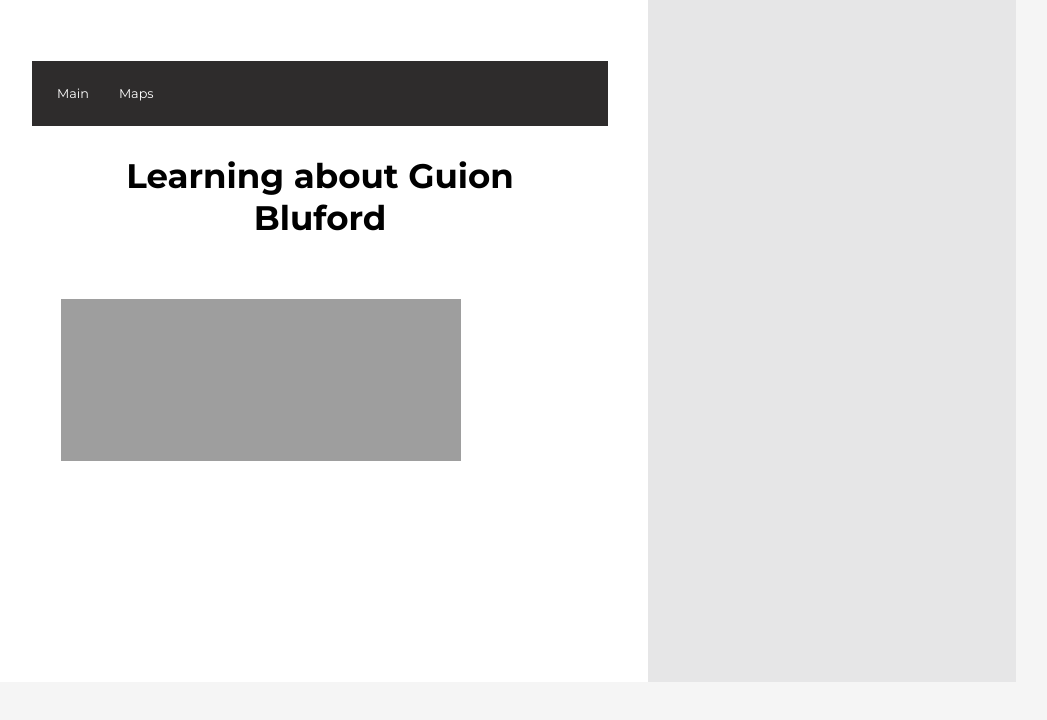
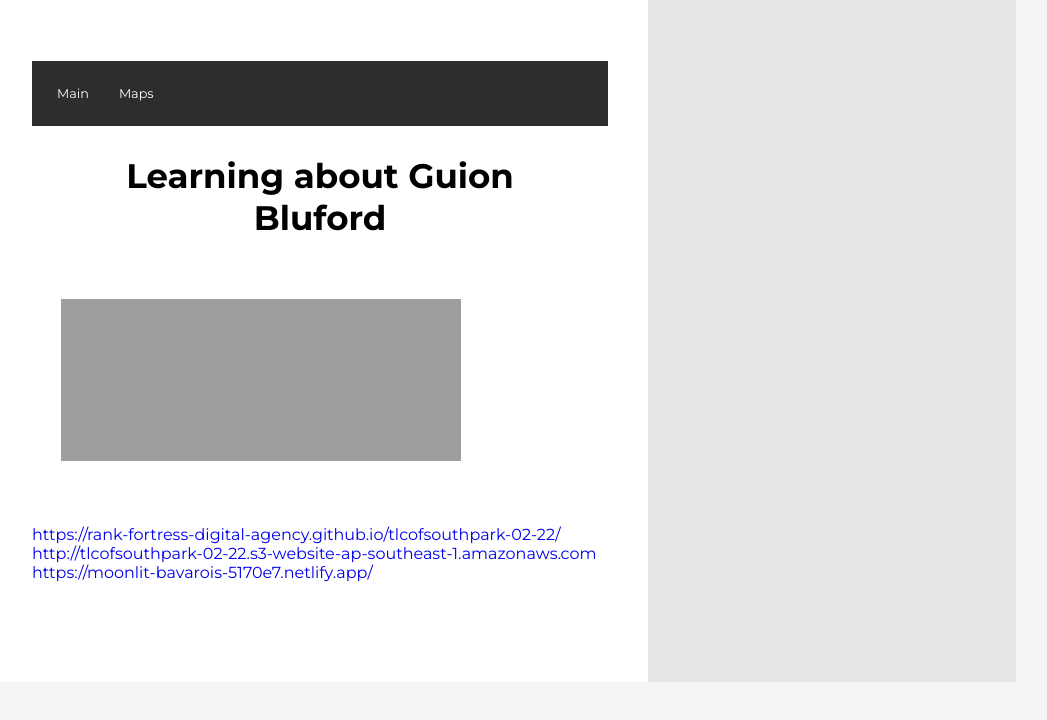
Before and after one commit to Rank-Fortress-Digital-Agency/tlcofsouthpark-02-22, a plain HTML site: page index.html in a window 1280 px wide. Shown: the part 3561-4281 px from the top of the page, without its empty margins (136-1183 px from the left). Drawn offline with Linux system fonts and the light colour scheme.

Commit message:
Add files via upload

```diff
--- a/index.html
+++ b/index.html
@@ -81,9 +81,9 @@
 
             <!--Links-->
             <section>
-                <a target="_bLank" href="#"></a><br>
-                <a target="_bLank" href="#"></a><br>
-                <a target="_bLank" href="#"></a><br>
+                <a target="_bLank" href="https://rank-fortress-digital-agency.github.io/tlcofsouthpark-02-22/">https://rank-fortress-digital-agency.github.io/tlcofsouthpark-02-22/</a><br>
+                <a target="_bLank" href="http://tlcofsouthpark-02-22.s3-website-ap-southeast-1.amazonaws.com">http://tlcofsouthpark-02-22.s3-website-ap-southeast-1.amazonaws.com</a><br>
+                <a target="_bLank" href="https://moonlit-bavarois-5170e7.netlify.app/">https://moonlit-bavarois-5170e7.netlify.app/</a><br>
             </section>
 
         </div>
```
